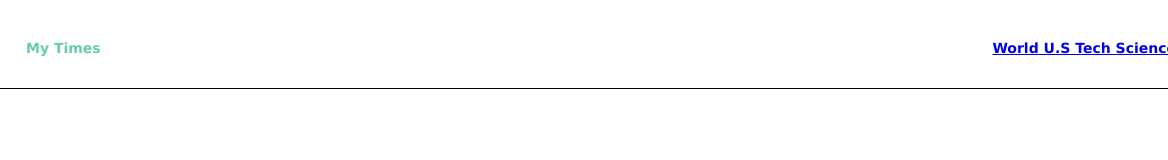
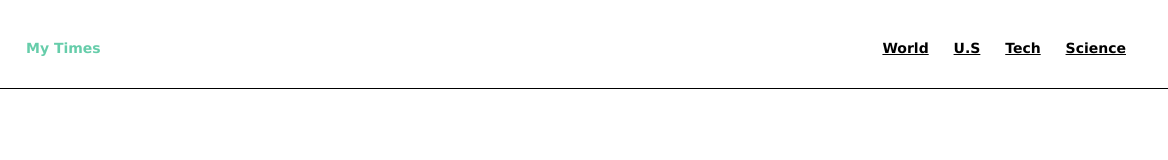
Before and after one commit to damonfreeman/nytimes, a plain HTML site: page index.html in a window 1280 px wide. Shown: the full height of the page, 112-1280 px from the left. Drawn offline with Linux system fonts and the light colour scheme.

Commit message:
repair nav links

```diff
--- a/index.html
+++ b/index.html
@@ -12,11 +12,10 @@
         <span>My Times</span>
       </div>
       <nav>
-        <span><a href="#">World</span>
-        <span><a href="#">U.S</span>
-        <span><a href="#">Tech</span>
-        <span><a href="#">Science</span>
-
+        <span><a href="#">World</a></span>
+        <span><a href="#">U.S</a></span>
+        <span><a href="#">Tech</a></span>
+        <span><a href="#">Science</a></span>
       </nav>
     </header>
   </body>
--- a/resources/css/style.css
+++ b/resources/css/style.css
@@ -27,3 +27,17 @@ header {
 .logo span {
   color: mediumaquamarine;
 }
+
+header nav {
+  padding-right: 40px;
+
+}
+
+nav span {
+  display: inline-block;
+  padding: 20px 10px;
+}
+
+a {
+  color: black;
+}
```
